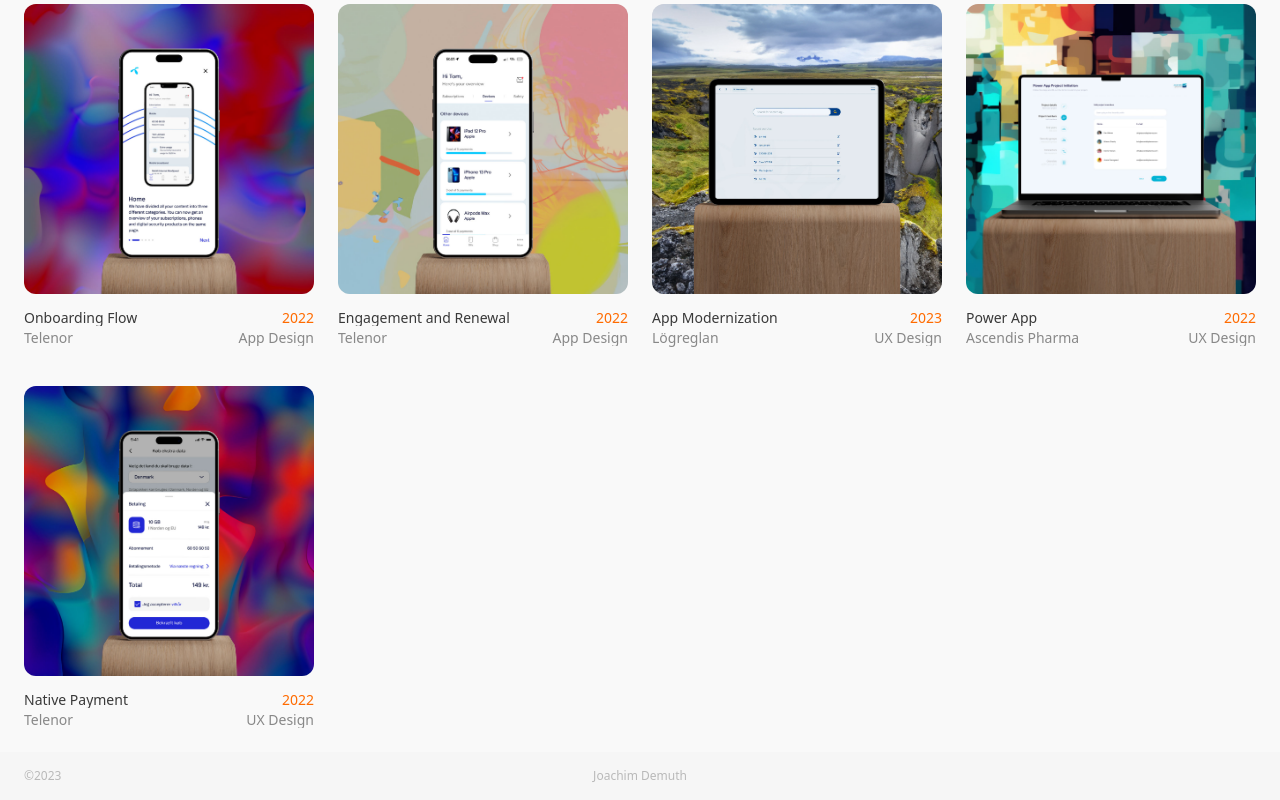
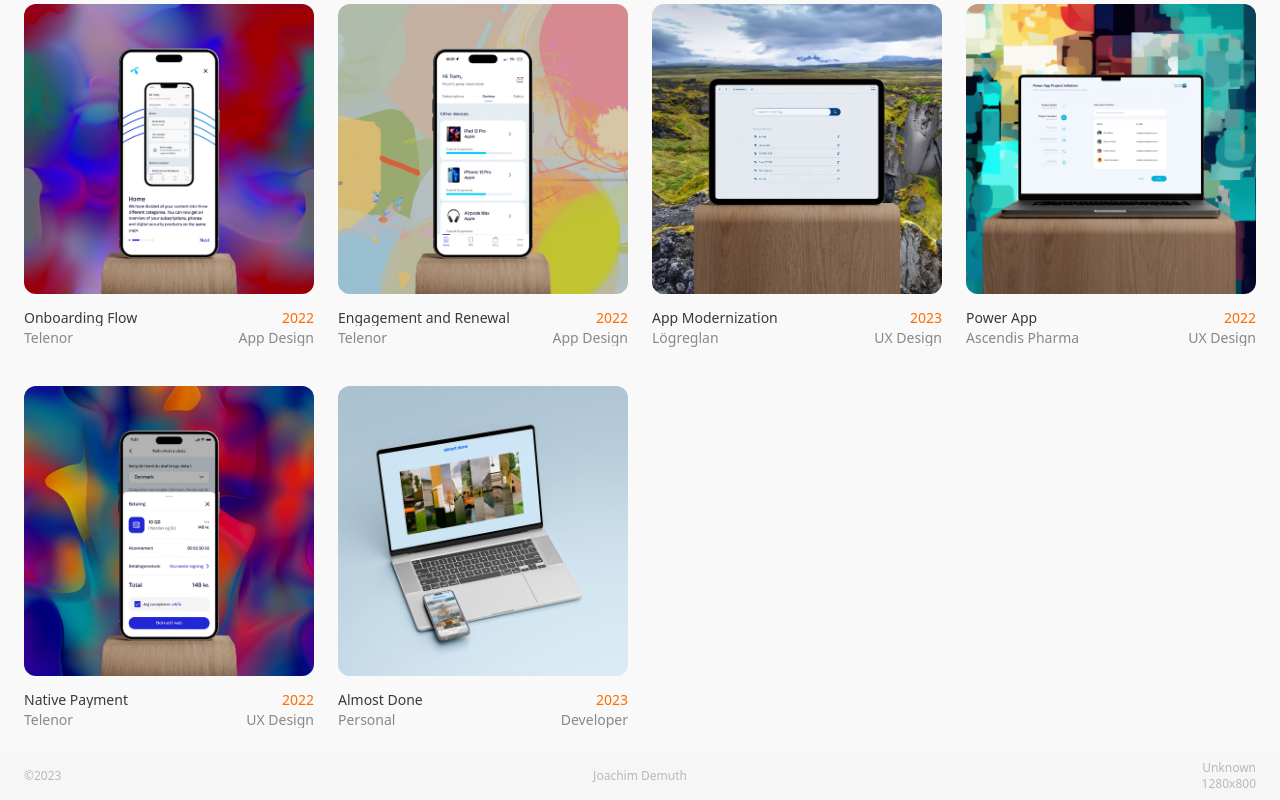
Before and after one commit to joachimdemuth/portfolio, a Next.js app: page / in a window 1280 px wide. Shown: the part 618-1418 px from the top of the page. Built offline with nearby package versions, Linux system fonts and the light colour scheme.

Commit message:
fixed useragent and added almost done to portfolio

```diff
--- a/app/_components/footer.js
+++ b/app/_components/footer.js
@@ -5,14 +5,24 @@ const Footer = () => {
 	const [windowSize, setWindowSize] = useState({});
 	const [operatingSystem, setOperatingSystem] = useState('');
 
-	// useEffect(() => {
-	// 	const os = window.navigator.userAgentData.platform;
+	useEffect(() => {
+		const os = window.navigator.platform;
 
-	// 	console.log(os)
-	// 	setOperatingSystem(os);
-	// }, []);
-
-
+		if(os === 'MacIntel') {
+			setOperatingSystem('macOS');
+		}
+		if(os === 'Win32') {
+			setOperatingSystem('Windows');
+		}
+		if(os === 'Linux x86_64') {
+			setOperatingSystem('Linux');
+		}
+		if(os === 'iPhone') {
+			setOperatingSystem('iOS');
+		} else {
+			setOperatingSystem('Unknown');
+		}
+	}, []);
 
 	useEffect(() => {
 		function handleResize() {
@@ -33,7 +43,7 @@ const Footer = () => {
 				Joachim Demuth
 			</div>
 			<div className='flex flex-1 justify-center items-end flex-col'>
-				{/* {operatingSystem && <p>{operatingSystem}</p>} */}
+				{operatingSystem && <p>{operatingSystem}</p>}
 				{operatingSystem && <p>{windowSize.width + 'x' + windowSize.height}</p>}
 			</div>
 		</div>
--- a/app/_utils/project.json
+++ b/app/_utils/project.json
@@ -142,5 +142,22 @@
 		"url": "",
 		"coverImage": "/assets/telenor_np/cover.jpg",
 		"imageUrls": ["/assets/telenor_np/cover.png"]
+	},
+	{
+		"id": "11",
+		"slug": "almost-done",
+		"title": "Almost Done",
+		"description": "In my spare time I like to shoot film photography and I needed a place to show my photos. Therefore, I made a personal gallery with a small CMS, where i can easily upload photos, add metadata, and edit/delete existing photos. The gallery is built with Next.js and Tailwind CSS. The images and the database is hosted on Supabase. The website itself is hosted on Vercel. This side project was a great chance for me to get some experience with working with a database.",
+		"client": "Personal",
+		"year": "2023",
+		"role": ["Designer", "Frontend Developer"],
+		"category": "Developer",
+		"services": ["UI Design", "Frontend Development"],
+		"platforms": ["Next.js", "Tailwind CSS", "Supabase", "Vercel", "React"],
+		"url": "https://almostdone.dk",
+		"coverImage": "/assets/almost-done/cover.jpg",
+		"imageUrls": ["/assets/almost-done/video.mp4"]
 	}
+
+
 ]
```
Also changed, not shown: public/assets/almost-done/cover.jpg (added), 1 other file (tests, documents, lock files or other folders).
